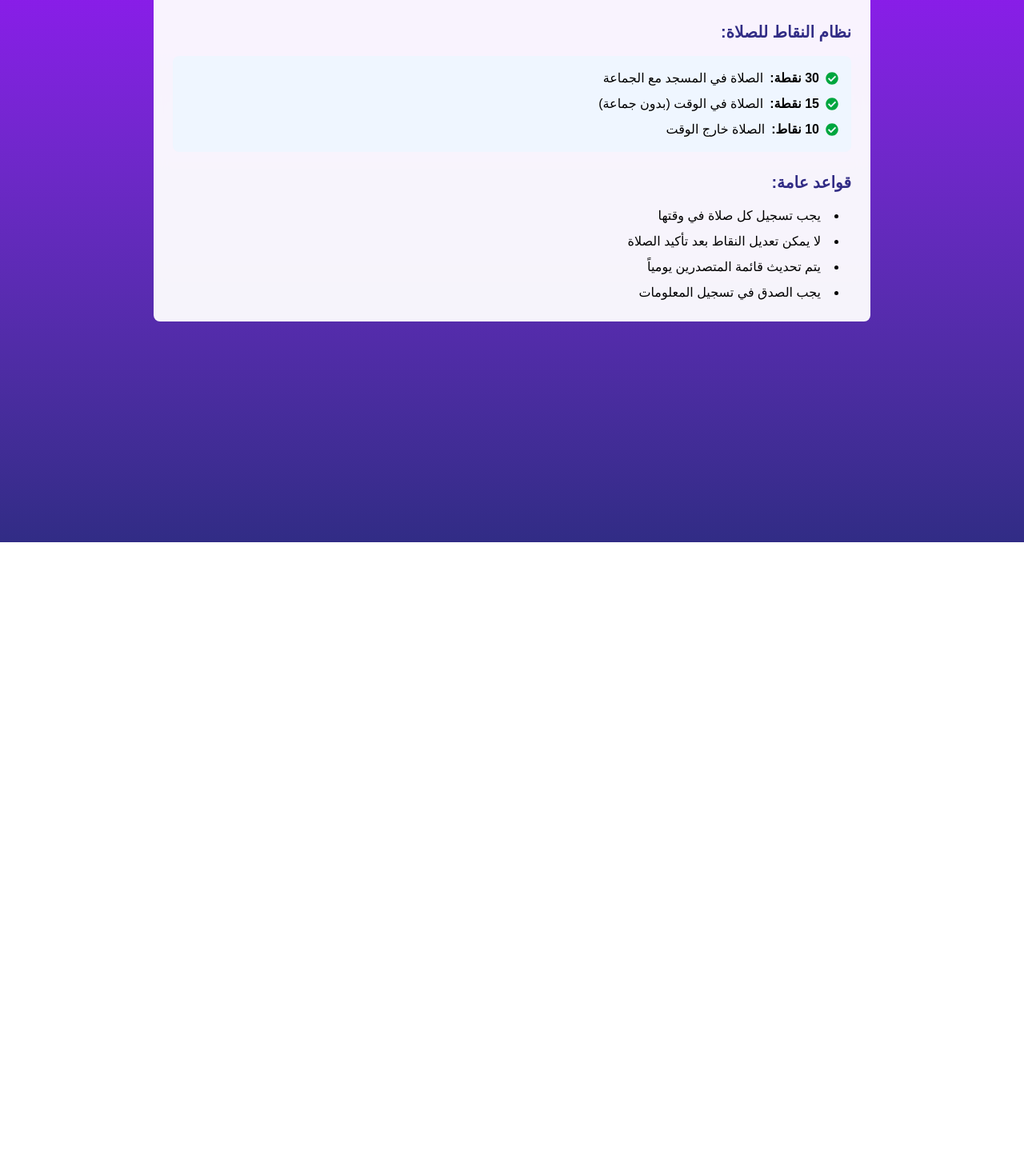
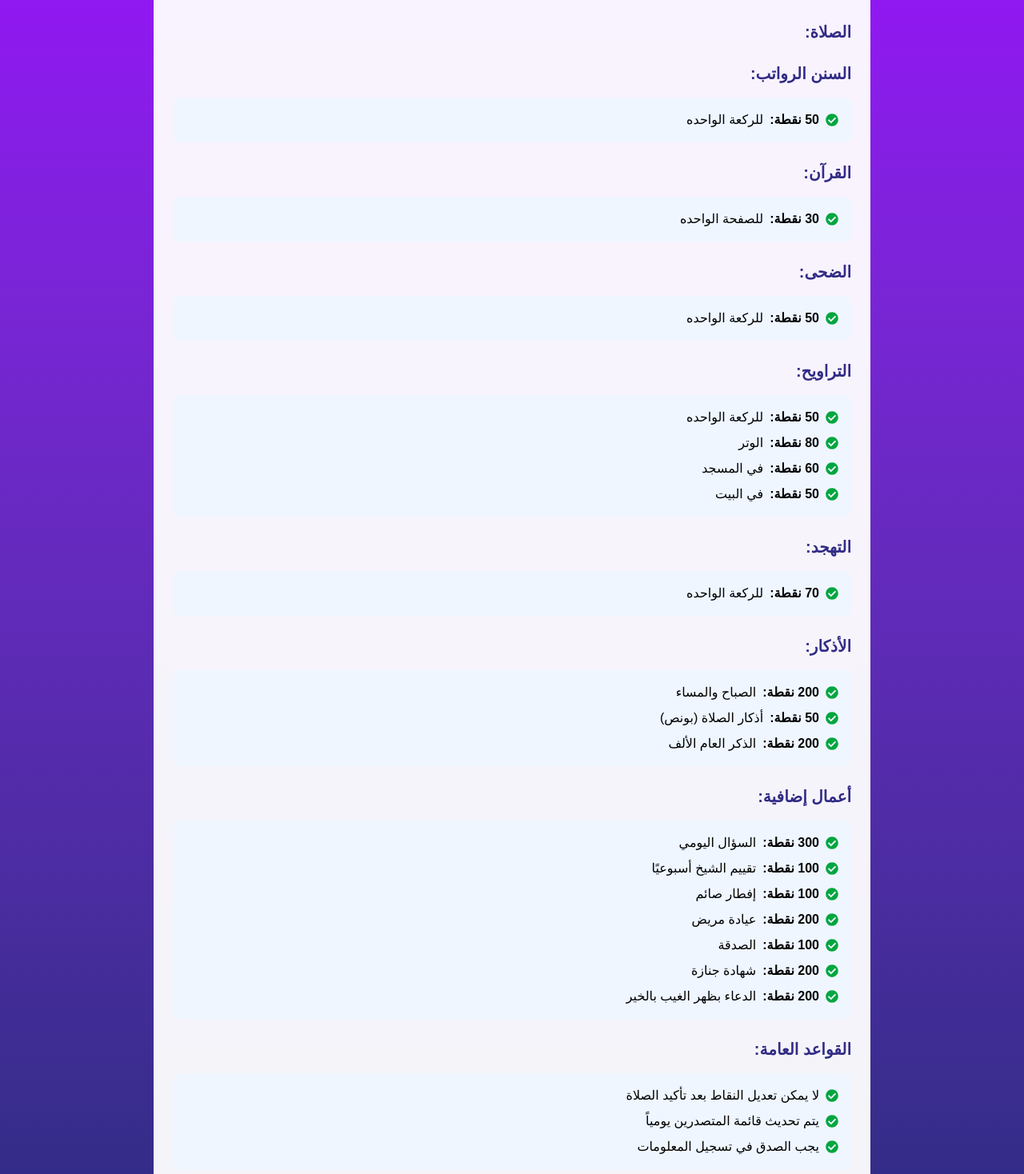
Before and after one commit to AbdelrahmanShams1/Quran_Compition, a React (Vite) app: page /Quran_Compition/instraction in a window 1280 px wide. Shown: the part 122-1590 px from the top of the page at 80% size. Before the commit the page ends 800 px from the top, so only its background shows below. Built offline with nearby package versions, Linux system fonts and the light colour scheme.

Commit message:
modify instructions page and shape of data will sent to database

```diff
--- a/src/component/Home.jsx
+++ b/src/component/Home.jsx
@@ -1,4 +1,4 @@
-import { useState, useRef } from "react";
+import { useState, useRef , useEffect } from "react";
 import {
   FaCalendar,
   FaMoon,
@@ -7,6 +7,7 @@ import {
   FaSun,
   FaCheckCircle,
   FaInfoCircle,
+  FaBolt,
 } from "react-icons/fa";
 import { Link } from "react-router-dom";
 
@@ -27,6 +28,10 @@ const Home = () => {
   const taraweehRakaatRef = useRef();
   const taraweehPlaceRef = useRef();
   const witrRef = useRef();
+  const tahagodRed=useRef();
+  const morningAdhkarRef=useRef();
+  const eveningAdhkarRef=useRef();
+  const generalAdhkarRef=useRef();
   const questionRef = useRef();
   const sheikhRef = useRef();
   const iftarRef = useRef();
@@ -34,80 +39,137 @@ const Home = () => {
   const charityRef = useRef();
   const funeralRef = useRef();
   const prayForRef = useRef();
+  const [userGender, setUserGender] = useState("");
 
   const [activitiesPoints, setActivitiesPoints] = useState({
     data: {
       date: "",
-      fajr: 0,
-      dhuhr: 0,
-      asr: 0,
-      maghrib: 0,
-      isha: 0,
-      quran: 0,
-      duha: 0,
-      taraweeh: 0,
+      fajr: { type: "", azkar: false, points: 0 },
+      dhuhr: { type: "", azkar: false, points: 0 },
+      asr: { type: "", azkar: false, points: 0 },
+      maghrib: { type: "", azkar: false, points: 0 },
+      isha: { type: "", azkar: false, points: 0 },
+      quran: { numOfPages: 0, points: 0 },
+      duha: { numOfPray: 0, points: 0 },
+      taraweeh: { type: "", numOfPray: 0, witr: false, points: 0 },
+      tahajjud: { numOfPray: 0, points: 0 },
+      adhkar: {
+        morning: false,
+        evening: false,
+        general: 0,
+        points: 0
+      }, // تمت إضافة الأذكار
       extra: {
-        question: 0,
-        sheikh: 0,
+        question: false,
+        sheikh: false,
         iftar: 0,
-        visitPatient: 0,
-        charity: 0,
-        funeral: 0,
-        prayFor: 0,
+        visitPatient: false,
+        charity: false,
+        funeral: false,
+        prayFor: false,
+        points: 0,
       },
       totalPoints: 0,
     },
   });
+
+  useEffect(() => {
+    const storedUser = localStorage.getItem("loggedInUser");
+    if (storedUser) {
+      const parsedUser = JSON.parse(storedUser);
+      setUserGender(parsedUser.type);
+    }
+  }, []);
+
   function handleSaveData() {
+    const todayDate = new Date().toISOString();
     const data = {
-      date: dateRef.current.value,
-      fajr: +fajrRef.current.value + (fajrAzkarRef.current.checked ? 50 : 0),
-      dhuhr: +dhuhrRef.current.value + (dhuhrAzkarRef.current.checked ? 50 : 0),
-      asr: +asrRef.current.value + (asrAzkarRef.current.checked ? 50 : 0),
-      maghrib:
-        +maghribRef.current.value + (maghribAzkarRef.current.checked ? 50 : 0),
-      isha: +ishaRef.current.value + (ishaAzkarRef.current.checked ? 50 : 0),
-
-      quran: +quranRef.current.value * 30,
-
-      duha: +duhaRef.current.value * 50,
-
-      taraweeh:
-        +taraweehPlaceRef.current.value * +taraweehRakaatRef.current.value +
+      date: todayDate,
+      fajr: {
+        type: fajrRef.current.value,
+        azkar: fajrAzkarRef.current.checked,
+        points: +fajrRef.current.value + (fajrAzkarRef.current.checked ? 50 : 0),
+      },
+      dhuhr: {
+        type: dhuhrRef.current.value,
+        azkar: dhuhrAzkarRef.current.checked,
+        points: +dhuhrRef.current.value + (dhuhrAzkarRef.current.checked ? 50 : 0),
+      },
+      asr: {
+        type: asrRef.current.value,
+        azkar: asrAzkarRef.current.checked,
+        points: +asrRef.current.value + (asrAzkarRef.current.checked ? 50 : 0),
+      },
+      maghrib: {
+        type: maghribRef.current.value,
+        azkar: maghribAzkarRef.current.checked,
+        points: +maghribRef.current.value + (maghribAzkarRef.current.checked ? 50 : 0),
+      },
+      isha: {
+        type: ishaRef.current.value,
+        azkar: ishaAzkarRef.current.checked,
+        points: +ishaRef.current.value + (ishaAzkarRef.current.checked ? 50 : 0),
+      },
+      quran: {
+        numOfPages: +quranRef.current.value,
+        points: +quranRef.current.value * 30,
+      },
+      duha: {
+        numOfPray: +duhaRef.current.value,
+        points: +duhaRef.current.value * 50,
+      },
+      taraweeh: {
+        type: taraweehPlaceRef.current.value,
+        numOfPray: +taraweehRakaatRef.current.value,
+        witr: witrRef.current.checked,
+        points: (+taraweehRakaatRef.current.value * (taraweehPlaceRef.current.value ? +taraweehPlaceRef.current.value : 0)) +
           (witrRef.current.checked ? 80 : 0),
-
+      },
+      tahajjud: {
+        numOfPray: +tahagodRed.current.value,
+        points: +tahagodRed.current.value * 70,
+      },
+      adhkar: {
+        morning: morningAdhkarRef.current.checked,
+        evening: eveningAdhkarRef.current.checked,
+        general: +generalAdhkarRef.current.value,
+        points:
+          (morningAdhkarRef.current.checked ? 200 : 0) +
+          (eveningAdhkarRef.current.checked ? 200 : 0) +
+          (+generalAdhkarRef.current.value / 1000) * 200,
+      },
       extra: {
-        question: questionRef.current.checked ? 300 : 0,
-
-        sheikh: sheikhRef.current.checked ? 100 : 0,
-
-        iftar: +iftarRef.current.value * 100,
-
-        visitPatient: visitPatientRef.current.checked ? 200 : 0,
-
-        charity: charityRef.current.checked ? 100 : 0,
-
-        funeral: funeralRef.current.checked ? 200 : 0,
-
-        prayFor: prayForRef.current.checked ? 200 : 0,
+        question: questionRef.current.checked,
+        sheikh: sheikhRef.current.checked,
+        iftar: +iftarRef.current.value,
+        visitPatient: visitPatientRef.current.checked,
+        charity: charityRef.current.checked,
+        funeral: funeralRef.current.checked,
+        prayFor: prayForRef.current.checked,
+        points: (questionRef.current.checked ? 300 : 0) +
+          (sheikhRef.current.checked ? 100 : 0) +
+          (+iftarRef.current.value * 100) +
+          (visitPatientRef.current.checked ? 200 : 0) +
+          (charityRef.current.checked ? 100 : 0) +
+          (funeralRef.current.checked ? 200 : 0) +
+          (prayForRef.current.checked ? 200 : 0),
       },
     };
+
+
     data.totalPoints =
-      data.fajr +
-      data.dhuhr +
-      data.asr +
-      data.maghrib +
-      data.isha +
-      data.quran +
-      data.duha +
-      data.taraweeh +
-      data.extra.question +
-      data.extra.sheikh +
-      data.extra.iftar +
-      data.extra.visitPatient +
-      data.extra.charity +
-      data.extra.funeral +
-      data.extra.prayFor;
+      data.fajr.points +
+      data.dhuhr.points +
+      data.asr.points +
+      data.maghrib.points +
+      data.isha.points +
+      data.quran.points +
+      data.duha.points +
+      data.taraweeh.points +
+      data.extra.points +
+       data.tahajjud.points +
+       data.adhkar.points;
+
     setActivitiesPoints({ data });
     console.log(data);
   }
@@ -143,51 +205,13 @@ const Home = () => {
         <div>
   <Link
     to={"/Quran_Compition/instraction"}
-              className="col-span-2 text-center bg-gradient-to-r from-orange-500 to-yellow-500 hover:from-orange-600 hover:to-yellow-600 text-white py-3 px-2 rounded-md font-bold text-lg flex items-center justify-center"
+    className="col-span-2 text-center bg-gradient-to-b from-purple-600 to-indigo-900 hover:from-purple-700 hover:to-indigo-800 text-white py-3 px-2 rounded-md font-bold text-lg flex items-center justify-center"
   >
     <FaInfoCircle className="ml-2" />
     التعليمات والشروط
   </Link>
 </div>
-          <div className="grid  grid-cols-1 md:grid-cols-2 gap-4">
-            <div>
-              <label className="block text-gray-700 mb-2 font-bold">
-                التاريخ:
-              </label>
-              <input
-                ref={dateRef}
-                type="date"
-                // value="2024-02-19"
-                className="w-full px-4 py-2 border border-gray-300 rounded-md outline-none"
-              />
-            </div>
-            <div>
-              <label className="block text-gray-700 mb-2 font-bold">
-                الجنس:
-              </label>
-              <div className="flex space-x-4 space-x-reverse">
-                <div className="mx-2">
-                  <input
-                    type="radio"
-                    id="male"
-                    name="gender"
-                    // checked
-                    className="ml-1 outline-none "
-                  />
-                  <label htmlFor="male">ذكر</label>
-                </div>
-                <div className="mx-2">
-                  <input
-                    type="radio"
-                    id="female"
-                    name="gender"
-                    className="ml-1 outline-none "
-                  />
-                  <label htmlFor="female">أنثى</label>
-                </div>
-              </div>
-            </div>
-          </div>
+
 
           <div className="bg-indigo-50 p-4 rounded-lg">
             <h2 className="text-xl font-bold text-indigo-800 mb-4 flex items-center">
@@ -212,17 +236,30 @@ const Home = () => {
                       <label className="block text-gray-700 mb-2">
                         نوع الصلاة:
                       </label>
+                      {userGender === "male" ? (
   <select
-                        className=" outline-none w-full px-4 py-2 border border-gray-300 rounded-md bg-white"
     ref={prayer.salahRef}
+    className="w-full px-4 py-2 border border-gray-300 rounded-md"
   >
-                        <option value={1000}>
-                          جماعة في المسجد (1000 نقطة)
-                        </option>
+    <option value={1000}>جماعة في المسجد (1000 نقطة)</option>
     <option value={700}>حاضر (700 نقطة)</option>
     <option value={300}>تأخير (300 نقطة)</option>
     <option value={100}>قضاء (100 نقطة)</option>
   </select>
+) : (
+  <select
+    ref={prayer.salahRef}
+    className="w-full px-4 py-2 border border-gray-300 rounded-md"
+  >
+    <option value={900}>في الوقت (900 نقطة)</option>
+    <option value={300}>متأخر (300 نقطة)</option>
+    <option value={100}>قضاء (100 نقطة)</option>
+    <option value={900}>عذر قهري (900 نقطة)</option>
+    <option value={1000}>جماعة (بونص) (1000 نقطة)</option>
+  </select>
+)}
+
+
                     </div>
                     <div className="flex items-center bg-indigo-50 p-3 rounded-md">
                       <input
@@ -299,7 +336,7 @@ const Home = () => {
                   ref={taraweehRakaatRef}
                   type="number"
                   min="0"
-                  max="20"
+
                   className=" outline-none w-full px-4 py-2 border border-gray-300 rounded-md"
                 />
               </div>
@@ -310,6 +347,64 @@ const Home = () => {
                   ref={witrRef}
                 />
                 <label className="text-gray-700">صلاة الوتر (80 نقطة)</label>
+              </div>
+            </div>
+          </div>
+
+          <div className="bg-purple-50 p-4 rounded-lg">
+            <h2 className="text-xl font-bold text-purple-800 mb-4 flex items-center">
+              <FaMoon className="ml-2" />
+              صلاة التهجد
+            </h2>
+            <div>
+              <label className="block text-gray-700 mb-2">عدد الركعات (70 نقطة لكل ركعة):</label>
+              <input
+                type="number"
+                min="0"
+
+               ref={tahagodRed}
+                className="w-full px-4 py-2 border border-gray-300 rounded-md"
+              />
+            </div>
+          </div>
+
+          <div className="bg-teal-50 p-4 rounded-lg">
+            <h2 className="text-xl font-bold text-teal-800 mb-4 flex items-center">
+              <FaBolt className="ml-2" />
+              الأذكار
+            </h2>
+            <div className="space-y-4">
+              <div className="flex items-center">
+                <input
+                  type="checkbox"
+                  id="morningAdhkar"
+                     ref={morningAdhkarRef}
+                  className="ml-2 h-5 w-5"
+                />
+                <label htmlFor="morningAdhkar" className="text-gray-700">أذكار الصباح (200 نقطة)</label>
+              </div>
+
+              <div className="flex items-center">
+                <input
+                  type="checkbox"
+                  id="eveningAdhkar"
+                  ref={eveningAdhkarRef}
+                  className="ml-2 h-5 w-5"
+                />
+                <label htmlFor="eveningAdhkar" className="text-gray-700">أذكار المساء (200 نقطة)</label>
+              </div>
+
+
+
+              <div>
+                <label className="block text-gray-700 mb-2">عدد مرات الذكر العام (200 نقطة لكل 1000 مرة):</label>
+                <input
+                  type="number"
+                  min="0"
+                  step="100"
+                  ref={generalAdhkarRef}
+                  className="w-full px-4 py-2 border border-gray-300 rounded-md"
+                />
               </div>
             </div>
           </div>
--- a/src/component/Instructions.jsx
+++ b/src/component/Instructions.jsx
@@ -1,8 +1,20 @@
 import { useNavigate } from "react-router-dom";
 import { FaArrowLeft, FaInfoCircle, FaCheckCircle } from "react-icons/fa";
+import instructions from "../instructions.json";
+import { useEffect,useState } from "react";
 
 const Instructions = () => {
   const navigate = useNavigate();
+ const [userGender, setUserGender] = useState("");
+  const data = instructions;
+
+  useEffect(() => {
+    const storedUser = localStorage.getItem("loggedInUser");
+    if (storedUser) {
+      const parsedUser = JSON.parse(storedUser);
+      setUserGender(parsedUser.type);
+    }
+  }, []);
 
   return (
     <div className="min-h-screen bg-gradient-to-b from-purple-600 to-indigo-900 p-4">
@@ -12,55 +24,57 @@ const Instructions = () => {
           className="inline-flex items-center text-white bg-indigo-600 hover:bg-indigo-700 px-3 py-2 rounded-md text-sm transition-all"
         >
           <FaArrowLeft className="w-3 h-3 ml-1" />
-          العودة الي الصفحه الرئيسية
+          العودة إلى الصفحة الرئيسية
         </button>
         <div className="bg-white/95 backdrop-blur-sm transform transition-all duration-300 hover:shadow-xl p-6 rounded-lg mt-4">
           <div className="text-2xl text-center flex items-center justify-center gap-2 font-bold text-indigo-900">
-            <FaInfoCircle className="w-6 h-6 text-blue-500 " />
+            <FaInfoCircle className="w-6 h-6 text-blue-500" />
             تعليمات المسابقة
           </div>
 
           <div className="space-y-6 mt-6">
-            <div className="space-y-4">
-              <h3 className="text-xl font-bold text-indigo-900">
-                نظام النقاط للصلاة:
-              </h3>
-              <div className="bg-blue-50 p-4 rounded-lg space-y-2">
-                <p className="flex items-center gap-2 transform transition-all duration-300 hover:translate-x-2">
-                  <FaCheckCircle className="w-4 h-4 text-green-600" />
-                  <span className="font-bold">30 نقطة:</span> الصلاة في المسجد
-                  مع الجماعة
-                </p>
-                <p className="flex items-center gap-2 transform transition-all duration-300 hover:translate-x-2">
-                  <FaCheckCircle className="w-4 h-4 text-green-600" />
-                  <span className="font-bold">15 نقطة:</span> الصلاة في الوقت
-                  (بدون جماعة)
-                </p>
-                <p className="flex items-center gap-2 transform transition-all duration-300 hover:translate-x-2">
-                  <FaCheckCircle className="w-4 h-4 text-green-600" />
-                  <span className="font-bold">10 نقاط:</span> الصلاة خارج الوقت
-                </p>
+            {data.map((section) => (
+              <div key={section.key} className="space-y-4">
+                <h3 className="text-xl font-bold text-indigo-900">{section.name}:</h3>
+
+                {section.categories ? (
+                  section.categories
+                    .filter((category) => category.key === userGender)
+                    .map((category) => (
+                      <div key={category.key} className="bg-blue-50 p-4 rounded-lg space-y-2">
+                        <h4 className="text-lg font-bold text-indigo-700">{category.name}</h4>
+                        {category.types.map((type) => (
+                          <p
+                            key={type.key}
+                            className="flex items-center gap-2 transform transition-all duration-300 hover:translate-x-2"
+                          >
+                            <FaCheckCircle className="w-4 h-4 text-green-600" />
+                            <span className="font-bold">{type.points} نقطة:</span> {type.name}
+                          </p>
+                        ))}
+                      </div>
+                    ))
+                ) : (
+                  <div className="bg-blue-50 p-4 rounded-lg space-y-2">
+                    {section.details.map((item) => (
+                      <p
+                        key={item.key}
+                        className="flex items-center gap-2 transform transition-all duration-300 hover:translate-x-2"
+                      >
+                        <FaCheckCircle className="w-4 h-4 text-green-600" />
+                        {item.points ? (
+                          <>
+                            <span className="font-bold">{item.points} نقطة:</span> {item.name}
+                          </>
+                        ) : (
+                          item.name
+                        )}
+                      </p>
+                    ))}
+                  </div>
+                )}
               </div>
-            </div>
-
-            <div className="space-y-4">
-              <h3 className="text-xl font-bold text-indigo-900">قواعد عامة:</h3>
-              <ul className="list-disc list-inside space-y-2 pr-4">
-                {[
-                  "يجب تسجيل كل صلاة في وقتها",
-                  "لا يمكن تعديل النقاط بعد تأكيد الصلاة",
-                  "يتم تحديث قائمة المتصدرين يومياً",
-                  "يجب الصدق في تسجيل المعلومات",
-                ].map((rule, index) => (
-                  <li
-                    key={index}
-                    className="transform transition-all duration-300 hover:translate-x-2"
-                  >
-                    {rule}
-                  </li>
-                ))}
-              </ul>
-            </div>
+            ))}
           </div>
         </div>
       </div>
--- /dev/null
+++ b/src/instructions.json
@@ -0,0 +1,98 @@
+[
+    {
+        "key": "prayer",
+        "name": "الصلاة",
+        "categories": [
+            {
+                "key": "male",
+                "name": "الشاب",
+                "types": [
+                    { "key": "mosque", "name": "جماعة في المسجد", "points": 1000 },
+                    { "key": "onTime", "name": "حاضر", "points": 700 },
+                    { "key": "late", "name": "تأخير", "points": 300 },
+                    { "key": "qadaa", "name": "قضاء", "points": 100 }
+                ]
+            },
+            {
+                "key": "female",
+                "name": "الفتاة",
+                "types": [
+                    { "key": "onTime", "name": "في الوقت", "points": 900 },
+                    { "key": "late", "name": "متأخر", "points": 300 },
+                    { "key": "qadaa", "name": "قضاء", "points": 100 },
+                    { "key": "excuse", "name": "عذر قهري", "points": 900 },
+                    { "key": "mosqueBonus", "name": "جماعة (بونص)", "points": 1000 }
+                ]
+            }
+        ]
+    },
+    {
+        "key": "sunnah",
+        "name": "السنن الرواتب",
+        "details": [
+            { "key": "rakaa", "name": " للركعة الواحده ", "points": 50, "totalRakaat": 12 }
+        ]
+    },
+    {
+        "key": "quran",
+        "name": "القرآن",
+        "details": [
+            { "key": "page", "name": "للصفحة الواحده", "points": 30 }
+        ]
+    },
+    {
+        "key": "duha",
+        "name": "الضحى",
+        "details": [
+            { "key": "rakaa","name": " للركعة الواحده ", "points": 50 }
+        ]
+    },
+    {
+        "key": "taraweeh",
+        "name": "التراويح",
+        "details": [
+            { "key": "rakaa", "name": " للركعة الواحده ", "points": 50 },
+            { "key": "witr", "name": "الوتر", "points": 80 },
+            { "key": "mosque", "name": "في المسجد", "points": 60 },
+            { "key": "home", "name": "في البيت", "points": 50 }
+        ]
+    },
+    {
+        "key": "qiyam",
+        "name": "التهجد",
+        "details": [
+            { "key": "rakaa", "name": " للركعة الواحده ", "points": 70 }
+        ]
+    },
+    {
+        "key": "azkar",
+        "name": "الأذكار",
+        "details": [
+            { "key": "morningEvening", "name": "الصباح والمساء", "points": 200 },
+            { "key": "prayerAzkar", "name": "أذكار الصلاة (بونص)", "points": 50 },
+            { "key": "generalAzkar", "name": "الذكر العام الألف", "points": 200 }
+        ]
+    },
+    {
+        "key": "extra",
+        "name": "أعمال إضافية",
+        "details": [
+            { "key": "question", "name": "السؤال اليومي", "points": 300 },
+            { "key": "sheikh", "name": "تقييم الشيخ أسبوعيًا", "points": 100 },
+            { "key": "iftar", "name": "إفطار صائم", "points": 100 },
+            { "key": "visitPatient", "name": "عيادة مريض", "points": 200 },
+            { "key": "charity", "name": "الصدقة", "points": 100 },
+            { "key": "funeral", "name": "شهادة جنازة", "points": 200 },
+            { "key": "prayFor", "name": "الدعاء بظهر الغيب بالخير", "points": 200 }
+        ]
+    },
+    {
+        "key": "rules",
+        "name": "القواعد العامة",
+        "details": [
+            { "key": "rule2", "name": "لا يمكن تعديل النقاط بعد تأكيد الصلاة" },
+            { "key": "rule3", "name": "يتم تحديث قائمة المتصدرين يومياً" },
+            { "key": "rule4", "name": "يجب الصدق في تسجيل المعلومات" }
+        ]
+    }
+]
```
Also changed, not shown: src/component/Login.jsx (+2 -6 lines), src/component/SignUp.jsx (+5 -5 lines), src/component/Welcome.jsx (+1 -6 lines). Lines whose indentation alone changed are shown as unchanged.
